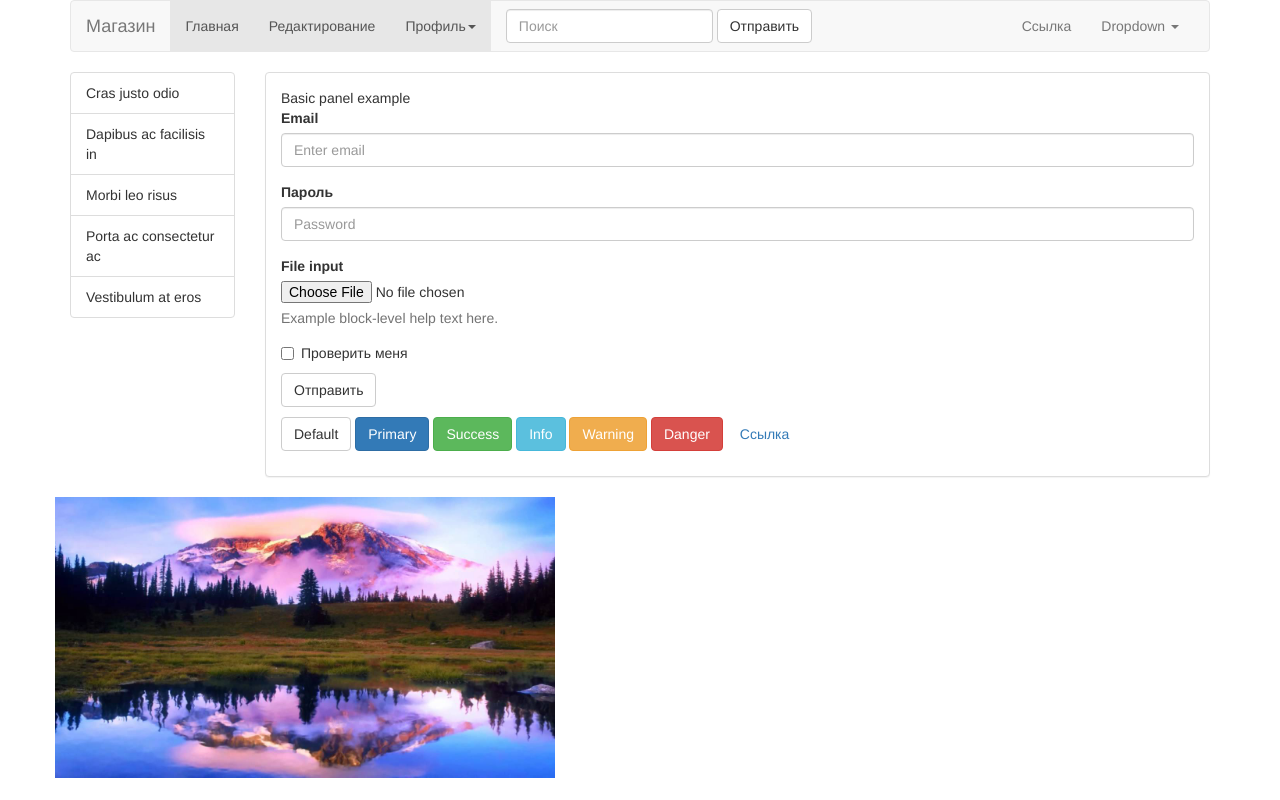
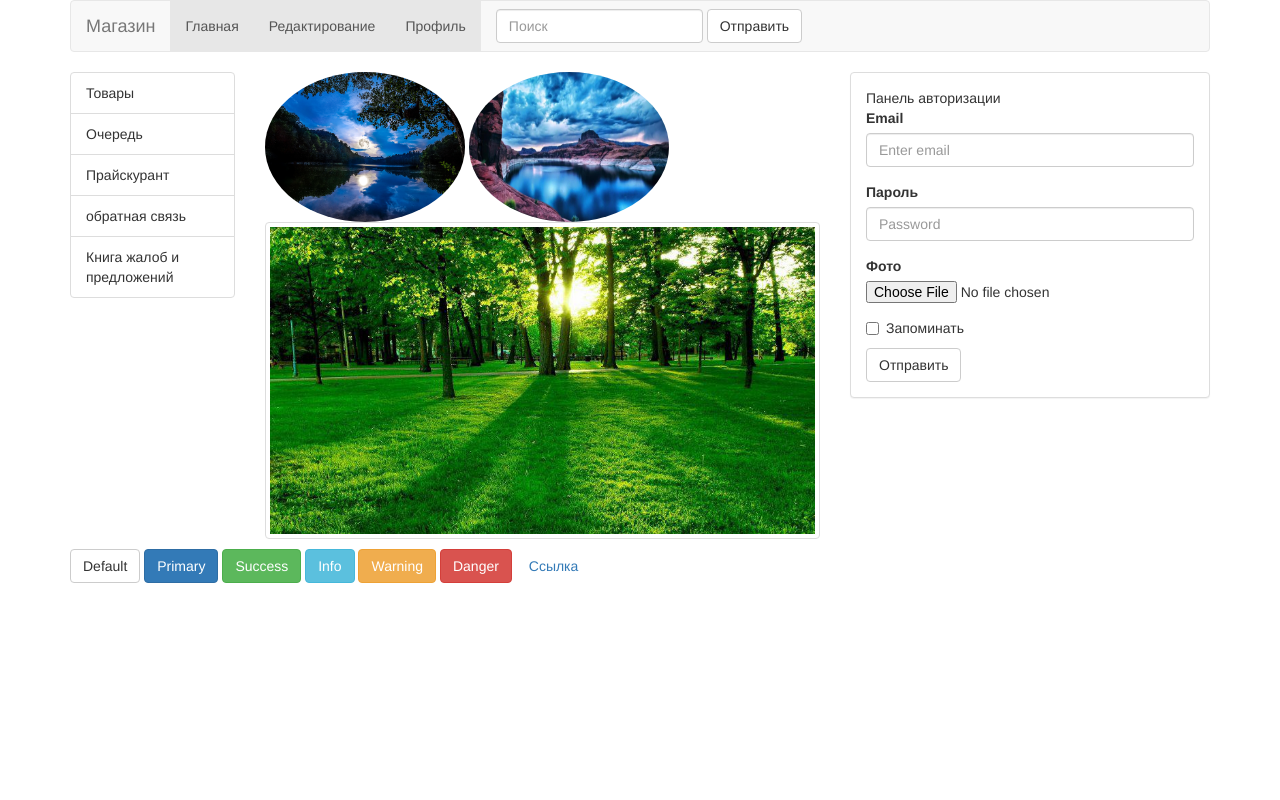
Before and after one commit to kislinkawork/magazin, a plain HTML site: page index.html in a window 1280 px wide. Drawn offline with Linux system fonts and the light colour scheme.

Commit message:
glavnaya 80%

```diff
--- a/index.html
+++ b/index.html
@@ -24,17 +24,7 @@
 							<ul class="nav navbar-nav">
 								<li class="active"><a href="./index.html">Главная</a></li>
 								<li class="active"><a href="./edit.html">Редактирование</a></li>
-								<li class="active"><a href="./profile.html" class="dropdown-toggle" data-toggle="dropdown">Профиль<b class="caret"></b></a>
-									<ul class="dropdown-menu">
-										<li><a href="#">Действие</a></li>
-										<li><a href="#">Другое действие</a></li>
-										<li><a href="#">Что-то еще</a></li>
-										<li class="divider"></li>
-										<li><a href="#">Отдельная ссылка</a></li>
-										<li class="divider"></li>
-										<li><a href="#">Еще одна отдельная ссылка</a></li>
-									</ul>
-								</li>
+								<li class="active"><a href="./profile.html">Профиль</a></li>
 							</ul>
 							<form class="navbar-form navbar-left" role="search">
 								<div class="form-group">
@@ -42,38 +32,32 @@
 								</div>
 								<button type="submit" class="btn btn-default">Отправить</button>
 							</form>
-							<ul class="nav navbar-nav navbar-right">
-								<li><a href="#">Ссылка</a></li>
-								<li class="dropdown">
-									<a href="#" class="dropdown-toggle" data-toggle="dropdown">Dropdown <b class="caret"></b></a>
-									<ul class="dropdown-menu">
-										<li><a href="#">Действие</a></li>
-										<li><a href="#">Другое действие</a></li>
-										<li><a href="#">Что-то еще</a></li>
-										<li class="divider"></li>
-										<li><a href="#">Отдельная ссылка</a></li>
-									</ul>
-								</li>
-							</ul>
-						</div><!-- /.navbar-collapse -->
-					</div><!-- /.container-fluid -->
+						</div>
+					</div>
 				</nav>
 			</div>
 		</div>
 		<div class="row">
 			<div class="col-md-2">
 				<ul class="list-group">
-					  <li class="list-group-item">Cras justo odio</li>
-					  <li class="list-group-item">Dapibus ac facilisis in</li>
-					  <li class="list-group-item">Morbi leo risus</li>
-					  <li class="list-group-item">Porta ac consectetur ac</li>
-					  <li class="list-group-item">Vestibulum at eros</li>
+					  <li class="list-group-item">Товары</li>
+					  <li class="list-group-item">Очередь</li>
+					  <li class="list-group-item">Прайскурант</li>
+					  <li class="list-group-item">обратная связь</li>
+					  <li class="list-group-item">Книга жалоб и предложений</li>
 				</ul>
 			</div>
-			<div class="col-md-10">
+				<div class="col-md-6">
+					<img src="./2.jpg" alt="Responsive image" height="150" width="200" class="img-circle">
+					<img src="./3.jpg" alt="Responsive image" height="150" width="200" class="img-circle">
+					<p>
+						<img src="./4.jpg" alt="Responsive image" class="img-thumbnail">
+					</p>
+				</div>
+			<div class="col-md-4">
 				<div class="panel panel-default">
   					<div class="panel-body">
-    				Basic panel example
+    				Панель авторизации
     					<form role="form">
 							 <div class="form-group">
 							    	<label for="exampleInputEmail1">Email</label>
@@ -84,19 +68,22 @@
 							    	<input type="password" class="form-control" id="exampleInputPassword1" placeholder="Password">
 							 </div>
 							 <div class="form-group">
-							    	<label for="exampleInputFile">File input</label>
+							    	<label for="exampleInputFile">Фото</label>
 							    	<input type="file" id="exampleInputFile">
-							    	<p class="help-block">Example block-level help text here.</p>
 							 </div>
 							 <div class="checkbox">
 							    	<label>
-							          	<input type="checkbox"> Проверить меня
+							          	<input type="checkbox"> Запоминать
 							        </label>
 							 </div>
 							 	<button type="submit" class="btn btn-default">Отправить</button>
 						</form>
-						<p></p>
-						<p>
+					</div>
+				</div>
+			</div>
+		</div>
+		<div class="row">
+			<div class="col-md-12">
 				<button type="button" class="btn btn-default">Default</button>
 
 				<button type="button" class="btn btn-primary">Primary</button>
@@ -110,13 +97,7 @@
 				<button type="button" class="btn btn-danger">Danger</button>
 
 				<button type="button" class="btn btn-link">Ссылка</button>
-						</p>
 			</div>
-				</div>
-			</div>
-		</div>
-		<div class="row">
-			<img src="./1.jpg" class="img-responsive" width="500">
 		</div>
 	</div>
 </body>
```
Also changed, not shown: 13.jpg (added), 2.jpg (added), 3.jpg (added), 4.jpg (added). Lines whose indentation alone changed are shown as unchanged.
